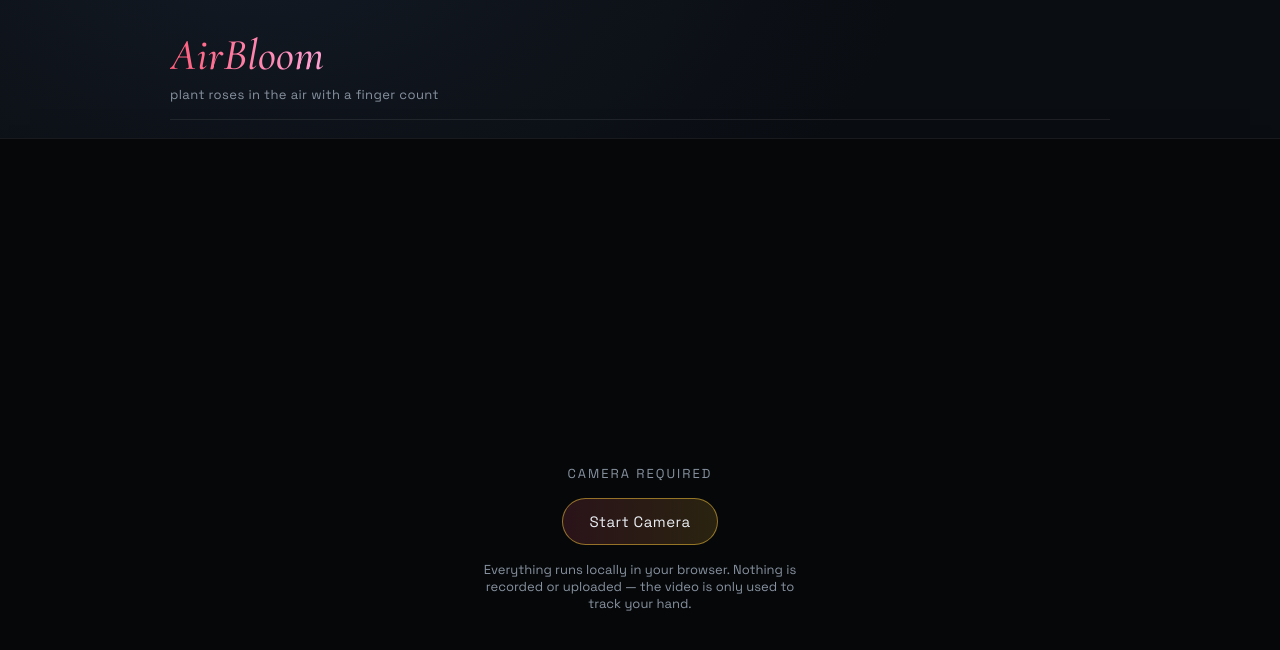
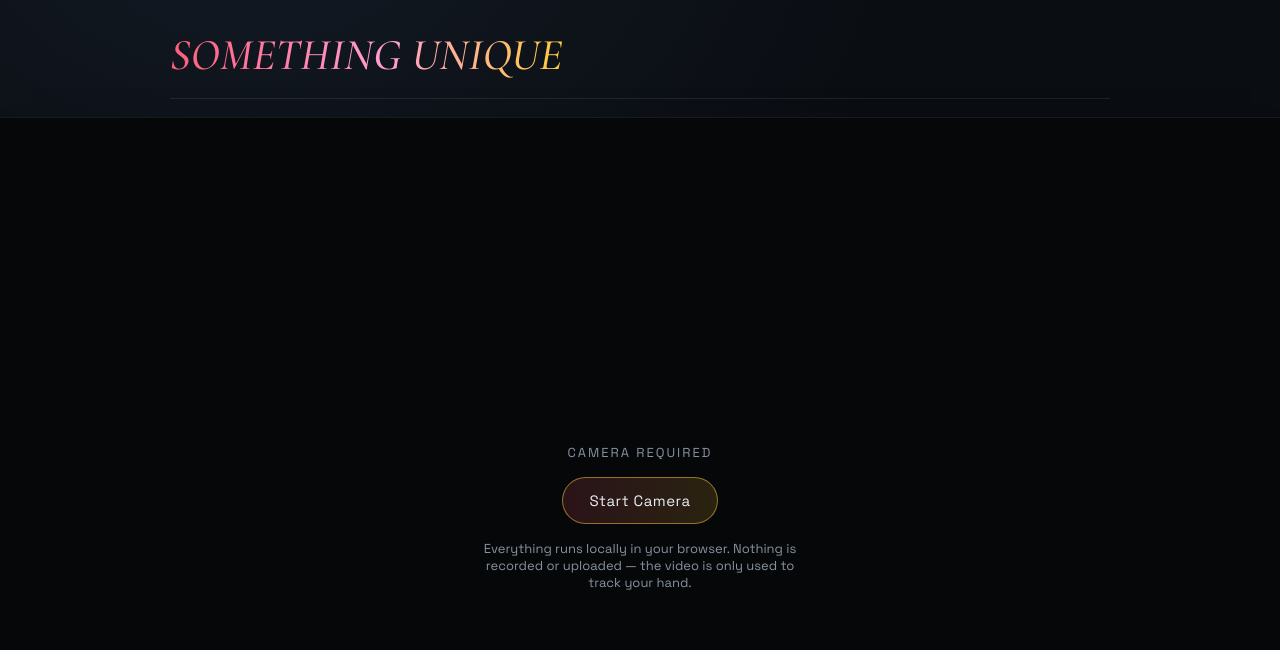
Before and after one commit to shivamkr2230-boop/Flower-, a plain HTML site: page index.html in a window 1280 px wide. Drawn offline with nearby package versions, Linux system fonts and the light colour scheme; a script that the page names is missing.

Commit message:
Change header title and tagline in index.html

```diff
--- a/index.html
+++ b/index.html
@@ -155,9 +155,7 @@
 <div class="wrap">
   <header>
     <div>
-      <h1>AirBloom</h1>
-      <div class="tagline">plant roses in the air with a finger count</div>
-    </div>
+      <h1>SOMETHING UNIQUE</h1>
   </header>
 
   <div class="stage" id="stage">
```
